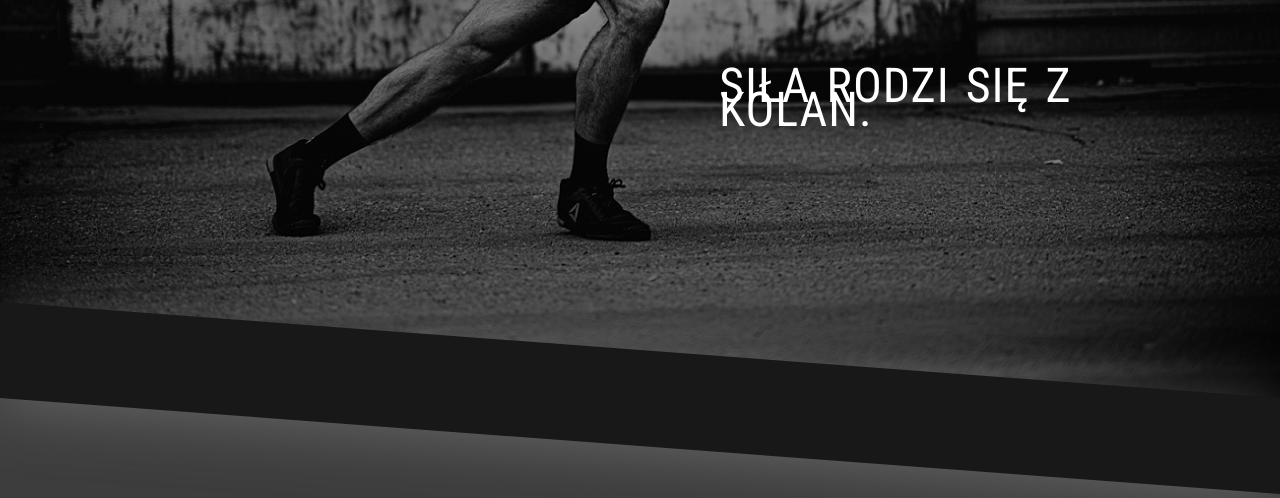
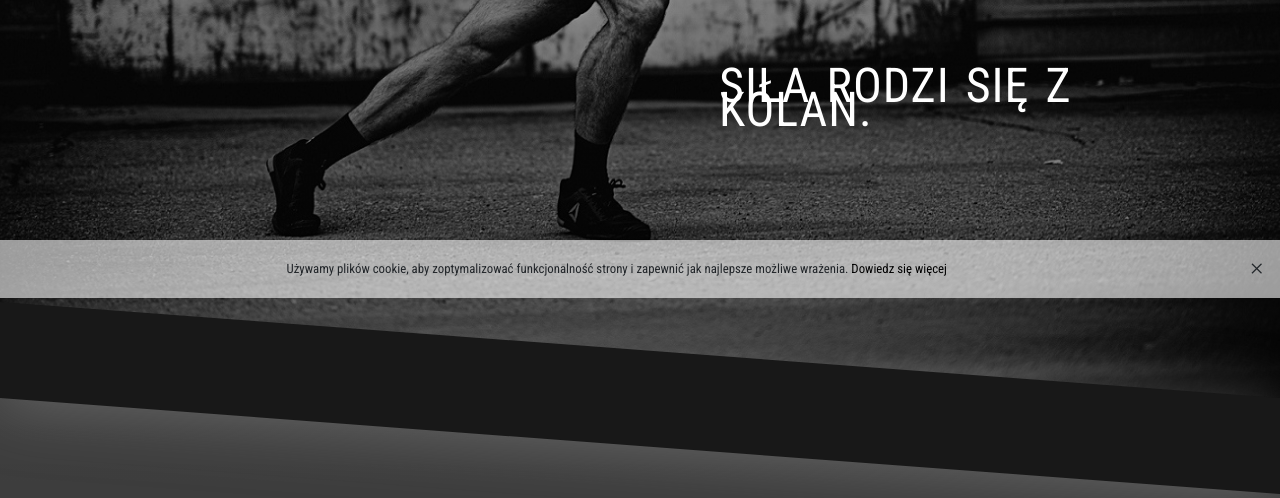
Before and after one commit to webyou-pl/BTeam_rev2, a PHP site: page / in a window 1280 px wide. Shown: the part 502-1000 px from the top of the page. Run offline with PHP 8.4, Linux system fonts and the light colour scheme; some libraries are stand-ins or nearby versions; some web fonts are replaced.

Commit message:
Box cookies

```diff
--- a/index.php
+++ b/index.php
@@ -350,8 +350,12 @@
                 </div>
             <div>
         </div>
+    </section>
 
-    </section>
+<aside id="cookies" class="d-none">
+    <p>Używamy plików cookie, aby zoptymalizować funkcjonalność strony i zapewnić jak najlepsze możliwe wrażenia. <a href="#!">Dowiedz się więcej</a> </p>
+        <span id="closeCookies">&#215;</span>
+</aside>
 
 <!-- </div> -->
 <script src="https://maps.googleapis.com/maps/api/js"></script>
--- a/js/main.js
+++ b/js/main.js
@@ -71,3 +71,31 @@ function carousel() {
   x[slideIndex-1].style.display = "block";
   setTimeout(carousel, 3500);
 }
+
+
+
+// cookies
+const cookie = document.getElementById('cookies')
+const closeCookies = document.getElementById('closeCookies')
+closeCookies.addEventListener("click", acceptCookies)
+if(showCookie('acceptCookies') !== 'true'){
+    cookie.classList.remove('d-none')
+}
+
+function acceptCookies() {
+    document.cookie = 'acceptCookies=true'
+    cookie.classList.add('d-none')
+}
+function showCookie(name) {
+    if (document.cookie !== "") {
+        const cookies = document.cookie.split(/; */);
+
+        for (let i=0; i<cookies.length; i++) {
+            const cookieName = cookies[i].split("=")[0];
+            const cookieVal = cookies[i].split("=")[1];
+            if (cookieName === decodeURIComponent(name)) {
+                return decodeURIComponent(cookieVal);
+            }
+        }
+    }
+}
--- /dev/null
+++ b/scss/layout/cookies.scss
@@ -0,0 +1,28 @@
+#cookies{
+    display: flex;
+    position: fixed;
+    align-items: center;
+    bottom: 0;
+    z-index: 1;
+    background: rgba(white, 0.6);
+    width: 100%;
+    text-align: center;
+    font-size: 80%;
+    p{
+        width: 100%;
+    }
+    @media (max-width: 768px) {
+        font-size: 70%;
+    }
+    #closeCookies{
+        padding: 1rem;
+        font-size: 200%;
+        &:hover{
+            cursor: pointer;
+            color: $primary;
+        }
+        @media (max-width: 768px) {
+            font-size: 150%;
+        }
+    }
+}
--- a/scss/main.scss
+++ b/scss/main.scss
@@ -18,6 +18,7 @@
         "layout/cta.scss",
         "layout/breadcrumbs.scss",
         "layout/navbar.scss",
+        "layout/cookies.scss",
         "layout/copyright.scss",
         "layout/razorBlade.scss",
         "layout/footer.scss";
```
Also changed, not shown: scss/pages/onas.scss (+0 -8 lines), build/main.css.
